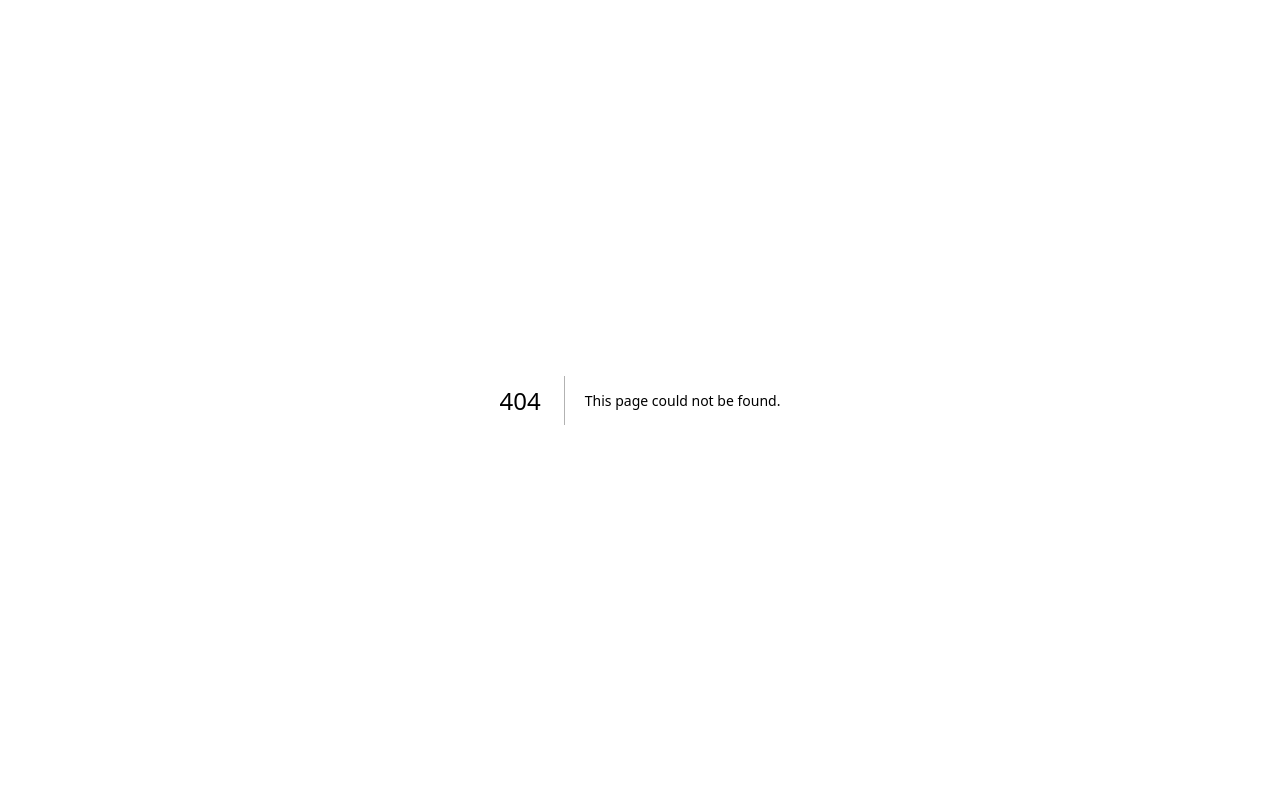
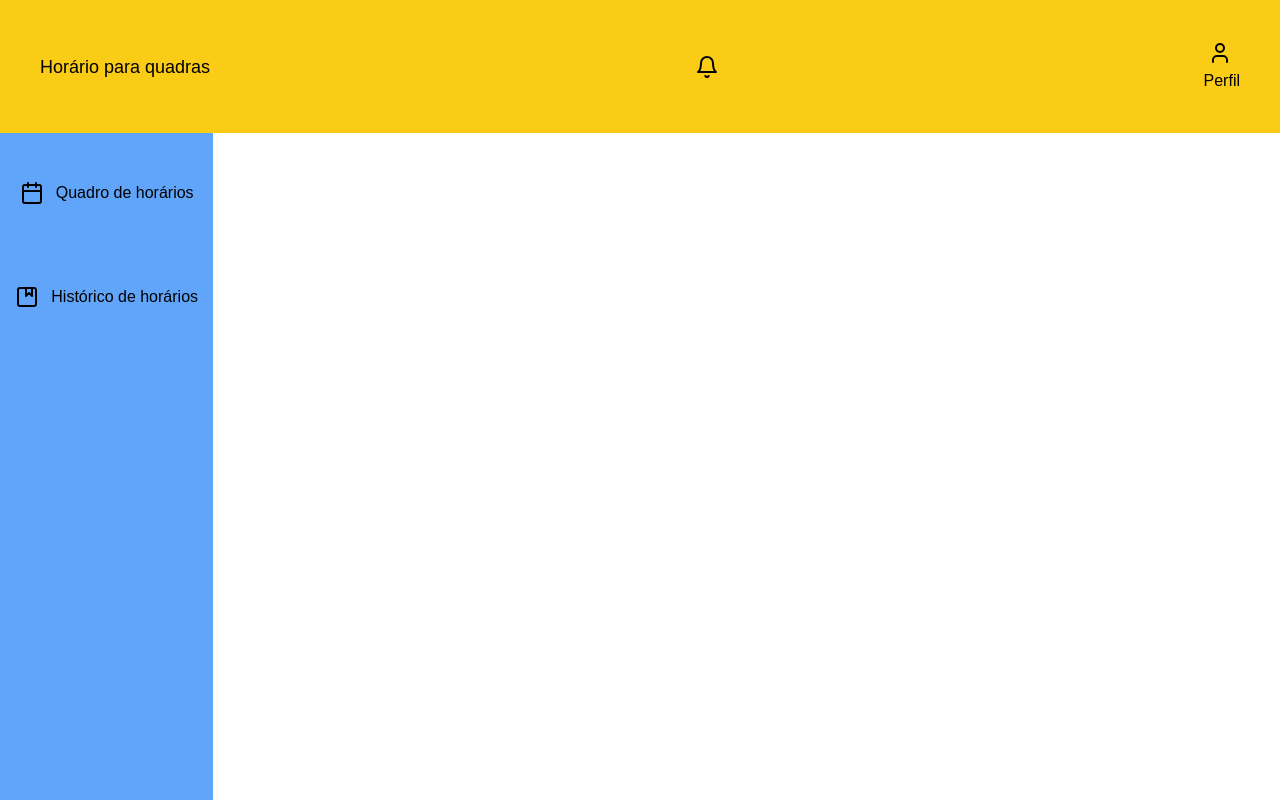
Before and after one commit to Italocr11/Projeto-Engenharia-de-Software-Front, a Next.js app in the folder frontproj/: page /interfacePrincipal in a window 1280 px wide. Before the commit this address had no page. Built offline with nearby package versions, Linux system fonts and the light colour scheme.

Commit message:
Implementação CSS da Interface

```diff
--- a/frontproj/src/app/cadastro/page.jsx
+++ b/frontproj/src/app/cadastro/page.jsx
@@ -17,6 +17,7 @@ function Cadastro() {
   var textAnt = "Login";
   var navAnt = "/login";
   var textProx = "Cadastrar";
+  var navProx = "/interfacePrincipal";
 
   const handleSubmit = async (e) => {
     e.preventDefault();
@@ -72,6 +73,7 @@ function Cadastro() {
             navAnt={navAnt}
             textAnt={textAnt}
             textProx={textProx}
+            navProx={navProx}
           ></BotoesNav>
         </div>
       </form>
--- /dev/null
+++ b/frontproj/src/app/interfacePrincipal/page.jsx
@@ -0,0 +1,9 @@
+import Interface from "../../components/Interface";
+
+export default function InterfacePrincipal() {
+  return (
+    <Interface>
+      <h1>Projeto</h1>
+    </Interface>
+  );
+}
--- a/frontproj/src/app/login/page.jsx
+++ b/frontproj/src/app/login/page.jsx
@@ -13,6 +13,7 @@ function Login() {
   var textAnt = "Cadastrar";
   var navAnt = "/";
   var textProx = "Login";
+  var navProx = "/interfacePrincipal";
 
   return (
     <FundoFormularios>
@@ -24,6 +25,7 @@ function Login() {
           textAnt={textAnt}
           navAnt={navAnt}
           textProx={textProx}
+          navProx={navProx}
         ></BotoesNav>
         <div className="text-red-700 flex items-center mb-10">
           <ArrowRight />
--- a/frontproj/src/components/BotoesNav.jsx
+++ b/frontproj/src/components/BotoesNav.jsx
@@ -1,7 +1,7 @@
 "use client";
 import { useRouter } from "next/navigation";
 
-const BotoesNav = ({ navAnt, textAnt, textProx }) => {
+const BotoesNav = ({ navAnt, textAnt, textProx, navProx }) => {
   const router = useRouter();
   return (
     <div className=" text-black space-x-10 flex justify-between mb-10 mt-10">
@@ -13,7 +13,13 @@ const BotoesNav = ({ navAnt, textAnt, textProx }) => {
       >
         {textAnt}
       </button>
-      <button type="submit" className="bg-blue-600 p-2 rounded">
+      <button
+        onClick={() => {
+          router.push(navProx);
+        }}
+        type="submit"
+        className="bg-blue-600 p-2 rounded"
+      >
         {textProx}
       </button>
     </div>
--- /dev/null
+++ b/frontproj/src/components/Interface.jsx
@@ -0,0 +1,33 @@
+import { Bell } from "lucide-react";
+import { Album } from "lucide-react";
+import { Calendar } from "lucide-react";
+import { User } from "lucide-react";
+
+export default function Interface({ children }) {
+  return (
+    <div className="bg-white h-screen">
+      <header className="bg-yellow-400 h-1/6 flex flex-row flex-1 text-black items-center justify-between">
+        <a href="#" className="ml-10">
+          <h1 className="text-lg">Horário para quadras</h1>
+        </a>
+
+        <a href="#">
+          <Bell />
+        </a>
+
+        <a href="#" className="mr-10">
+          <User className="mb-1 ml-1" />
+          <span>Perfil</span>
+        </a>
+      </header>
+      <nav className="bg-blue-400 h-5/6 w-1/6 flex flex-col text-black space-y-20 items-center justify-start pt-10">
+        <a href="#" className="flex items-center hover:text-gray-700 pt-2">
+          <Calendar className="mr-3" /> Quadro de horários
+        </a>
+        <a href="#" className="flex items-center hover:text-gray-700">
+          <Album className="mr-3" /> Histórico de horários
+        </a>
+      </nav>
+    </div>
+  );
+}
```
